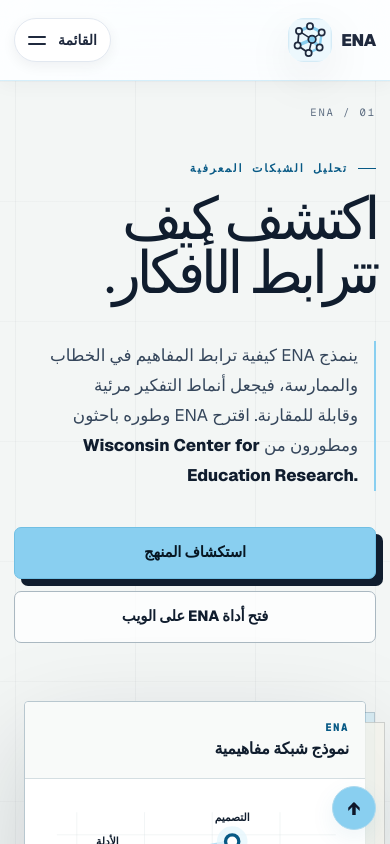
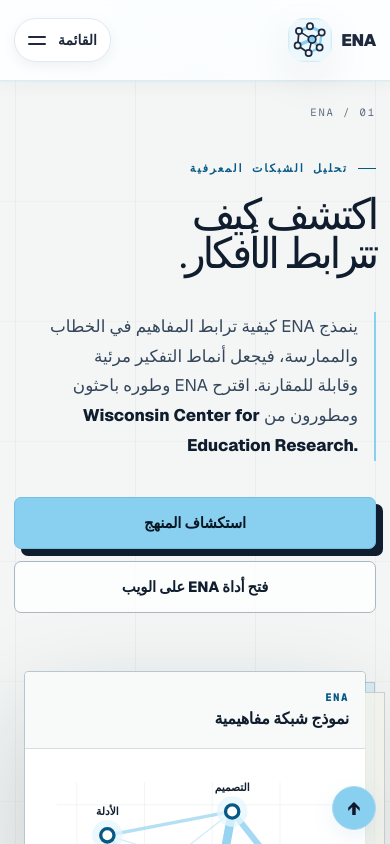
Before and after one commit to HUDongpin/ena, a Next.js app: page /ar in a window 390 px wide. Shown: the top 844 px of the page. Built offline with nearby package versions, Linux system fonts and the light colour scheme.

Commit message:
fix: align Home and Mission title scale

```diff
--- a/app/premium-public.css
+++ b/app/premium-public.css
@@ -149,7 +149,7 @@
 .premium-home .hero-copy h1 {
   max-width: 820px;
   margin-top: 24px;
-  font-size: clamp(4.2rem, 7.6vw, 7.7rem);
+  font-size: clamp(2.65rem, 5.3vw, 4.7rem);
   font-weight: 560;
   letter-spacing: -0.078em;
   line-height: 0.86;
@@ -502,7 +502,7 @@
 .premium-mission .page-hero h1 {
   max-width: 1050px;
   margin-top: 32px;
-  font-size: clamp(4rem, 7.6vw, 7.8rem);
+  font-size: clamp(2.65rem, 5.3vw, 4.7rem);
   font-weight: 540;
   letter-spacing: -0.07em;
   line-height: 0.88;
@@ -1151,8 +1151,6 @@
     top: 24px;
   }
 
-  .premium-home .hero-copy h1,
-  .premium-mission .page-hero h1,
   .premium-detail-page .news-detail-heading h1 {
     font-size: clamp(3.35rem, 13vw, 5rem);
   }
@@ -1231,7 +1229,10 @@
   }
 
   .premium-home .hero-copy h1,
-  .premium-mission .page-hero h1,
+  .premium-mission .page-hero h1 {
+    line-height: 0.92;
+  }
+
   .premium-detail-page .news-detail-heading h1 {
     font-size: clamp(3.05rem, 15vw, 4.5rem);
     line-height: 0.92;
```
Also changed, not shown: 2 other files (tests, documents, lock files or other folders).
